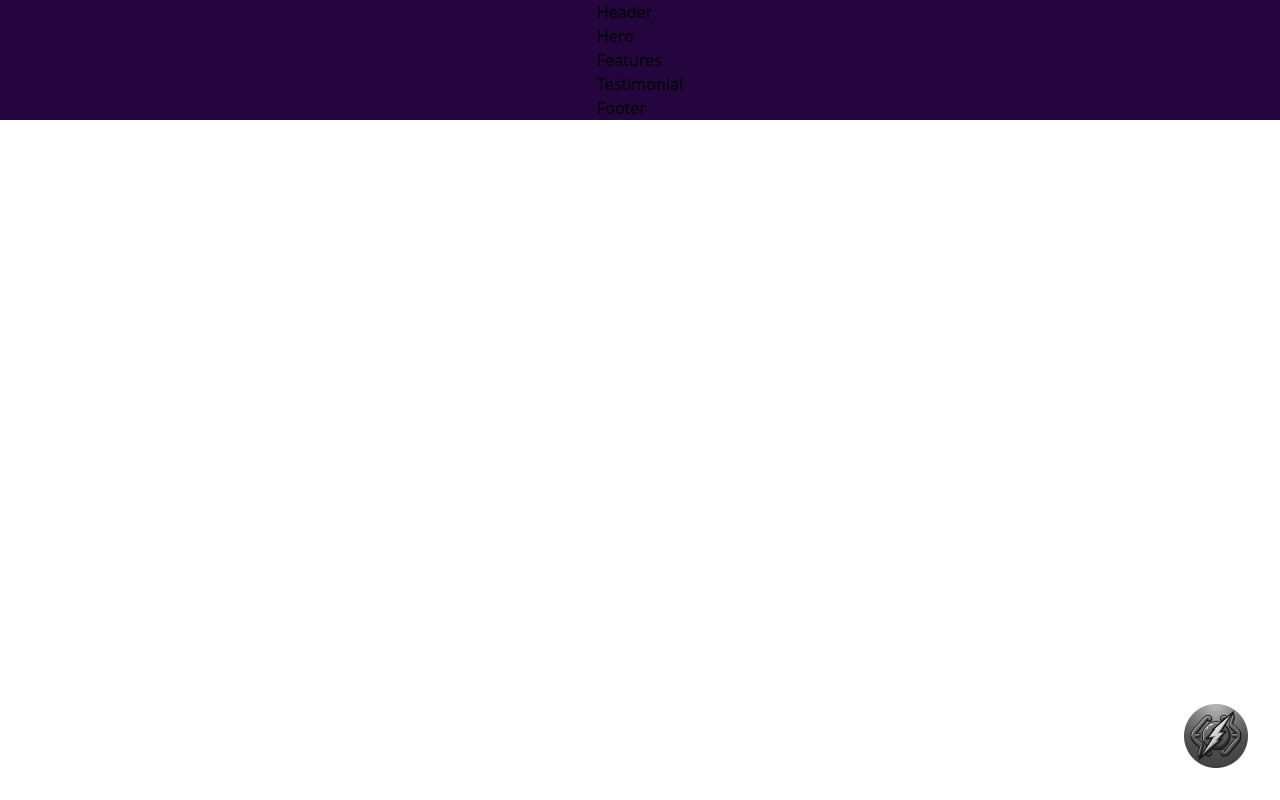
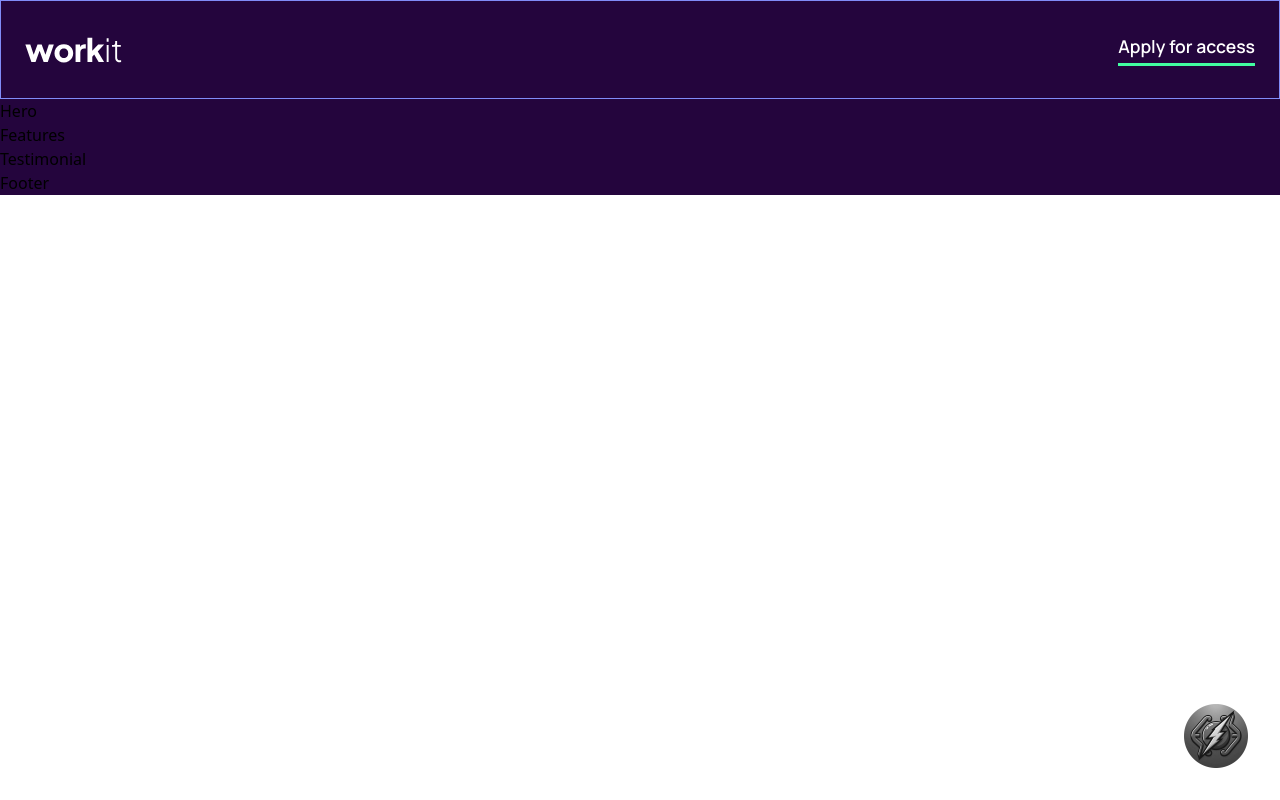
Before and after one commit to FlashScript-Main/Workit-landing-page---Frontend-Mentor, a React (Vite) app: page / in a window 1280 px wide. Built offline with nearby package versions, Linux system fonts and the light colour scheme.

Commit message:
Header is Finished

```diff
--- a/src/App.tsx
+++ b/src/App.tsx
@@ -3,8 +3,8 @@ import { Features, FlashScript, Footer, Header, Hero, Testimonial,  } from "./co
 const App = () => {
 
     return (
-        <div className="w-full bg-primary-dark-purple grid place-content-center">
-            <Header />
+        <div className="w-full bg-primary-dark-purple">
+                <Header />
 
             <Hero />
 
--- a/src/components/FlashScript.tsx
+++ b/src/components/FlashScript.tsx
@@ -2,11 +2,10 @@
 const FlashScript = () => {
 
     return (
-        <div className="fixed inset-0 bg-transparent">
         <a
-                href="https://github.com/FlashScript-Main/Recipe-page---Frontend-Mentor"
+            href="https://github.com/FlashScript-Main/Blog-preview-card---Frontend-Mentor"
             target="_blank"
-                className="absolute right-4 bottom-4 md:right-8 md:bottom-8 rounded-full cursor-pointer lg:grayscale hover:grayscale-0"
+            className="fixed right-4 bottom-4 md:right-8 md:bottom-8 rounded-full cursor-pointer lg:grayscale hover:grayscale-0"
         >
             <img
                 src="./logo.png"
@@ -14,7 +13,6 @@ const FlashScript = () => {
                 className="w-12 h-12 md:w-16 md:h-16"
             />
         </a>
-        </div>
     )
 
 }
--- a/src/components/Header.tsx
+++ b/src/components/Header.tsx
@@ -1,8 +1,24 @@
+import { logoLight } from "../assets"
+import { headerAccess } from "../constants"
 
 const Header = () => {
 
     return (
-        <div>Header</div>
+        <header className={`container mx-auto py-8 px-6 | border border-indigo-400 | flex justify-between items-center text-neutral-white | `}>
+            <a href="#">
+                <img
+                    src={logoLight}
+                    alt="WorkIt Logo Image"
+                />
+            </a>
+
+            <a
+                href="#"
+                className={`pb-1 | text-[1.1rem] hover:text-primary-eucaplyptus font-manrope font-semibold | border-b-[3px] border-b-primary-eucaplyptus | transition-colors`}
+            >
+                {headerAccess}
+            </a>
+        </header>
     )
 
 }
```
Lines whose indentation alone changed are shown as unchanged.
